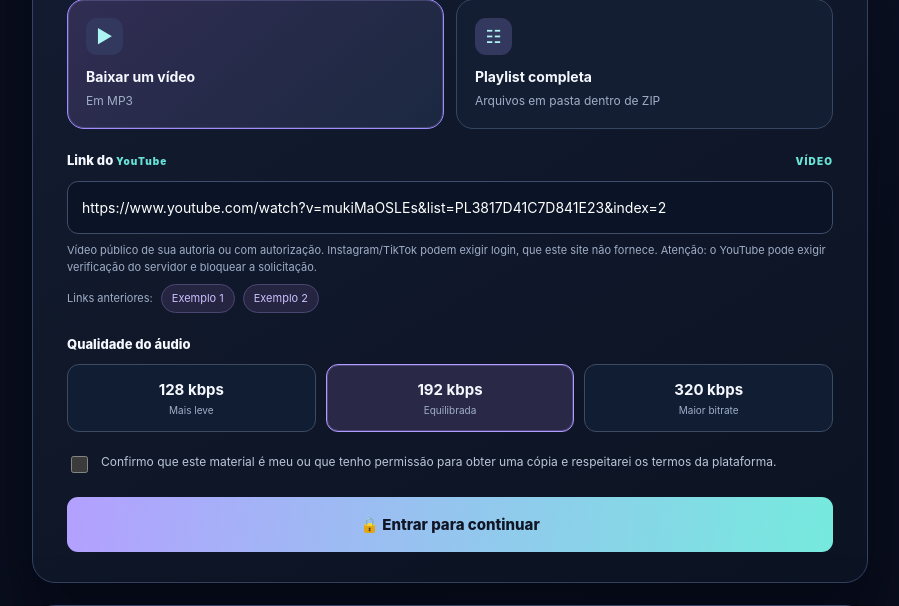
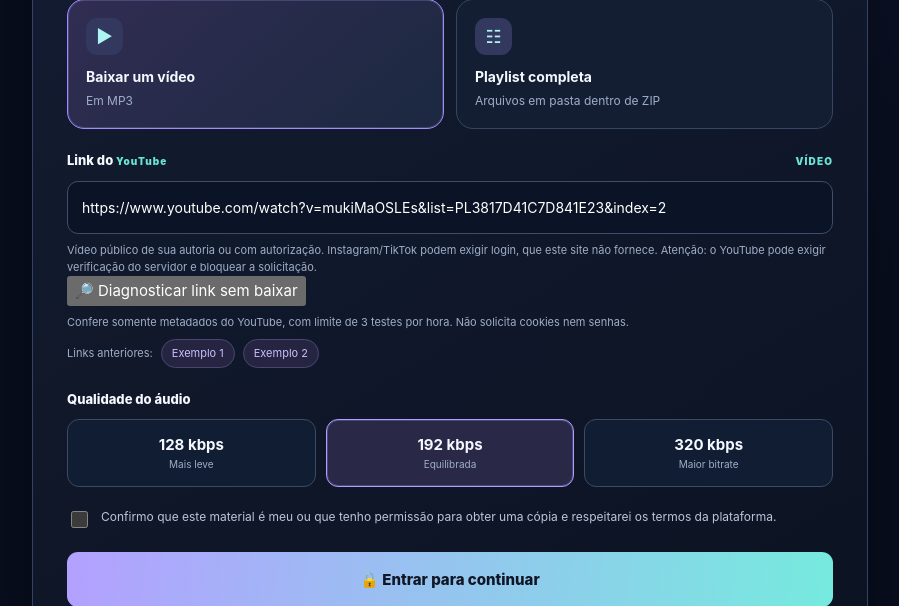
Before and after one commit to franaap2014-ai/wave-downloder, a Flask app: page / in a window 1280 px wide. Shown: the part 1062-1668 px from the top of the page, without its empty margins (190-1089 px from the left). Run offline with Flask 3, Linux system fonts and the light colour scheme; parts of the project's set-up code (start-up, migrations or seed data) failed here and were passed over; some libraries are stand-ins or nearby versions.

Commit message:
Inclui botão de diagnóstico seguro de links do YouTube

```diff
--- a/templates/index.html
+++ b/templates/index.html
@@ -58,6 +58,11 @@
           <div class="label-line"><label for="links">Link do <span id="platformName">YouTube</span></label><span id="linkType">VÍDEO</span></div>
           <input id="links" type="url" inputmode="url" spellcheck="false" autocomplete="off" placeholder="https://www.youtube.com/watch?v=..." maxlength="600">
           <p id="linkHelp" class="hint">Cole um link de vídeo público que você tem permissão para baixar.</p>
+          <div id="youtubeDiagnostic" class="diagnostic-box">
+            <button type="button" class="diagnostic-button" id="diagnosticBtn">🔎 Diagnosticar link sem baixar</button>
+            <p class="hint">Confere somente metadados do YouTube, com limite de 3 testes por hora. Não solicita cookies nem senhas.</p>
+            <p id="diagnosticResult" class="diagnostic-result hidden" role="status" aria-live="polite"></p>
+          </div>
           <div class="example-row" id="examples"><span>Links anteriores:</span><button type="button" class="example-link" id="example1">Exemplo 1</button><button type="button" class="example-link" id="example2">Exemplo 2</button></div>
         </div>
         <div class="field hidden" id="uploadPanel"><label for="uploadFile">Escolha um arquivo de áudio ou vídeo seu</label><input id="uploadFile" type="file" accept=".mp3,.m4a,.aac,.wav,.flac,.ogg,.mp4,.mov,.webm,audio/*,video/*"><p class="hint">Até 85 MB: MP3, M4A, AAC, WAV, FLAC, OGG, MP4, MOV ou WEBM. Sem DRM. Use apenas arquivos próprios ou autorizados.</p></div>
```
